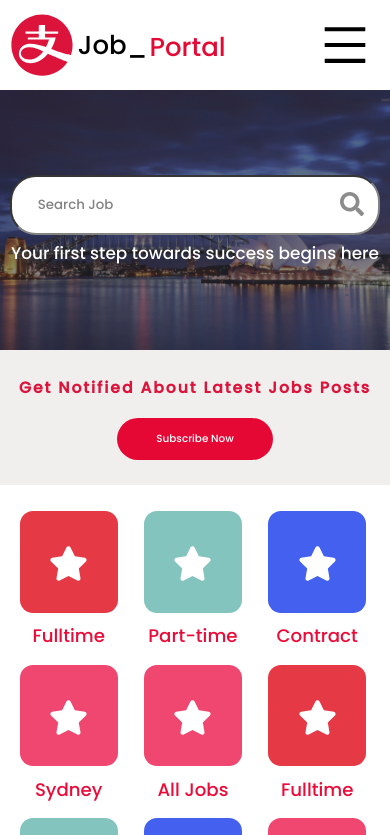
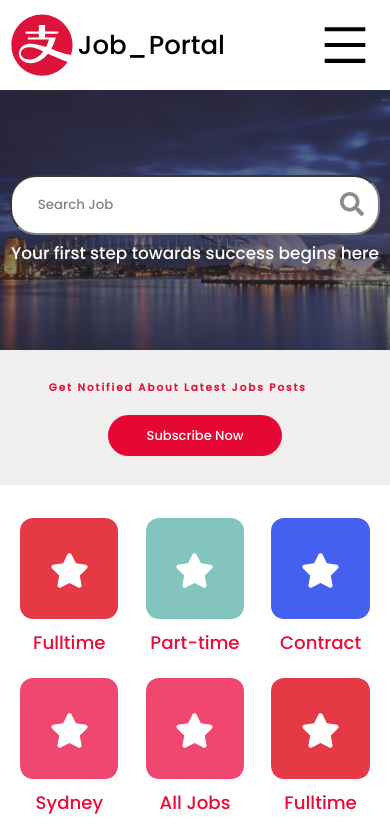
Before and after one commit to Ksoni3/jobportal, a React (Create React App) app in the folder client/: page / in a window 390 px wide. Shown: the top 835 px of the page. Built offline with nearby package versions, Linux system fonts and the light colour scheme.

Commit message:
responsive

```diff
--- a/client/src/components/Navbar.js
+++ b/client/src/components/Navbar.js
@@ -20,7 +20,7 @@ const Navbar = () => {
     <div className="nav-wrapper">
       <div className='logo-wrapper'>
       <AiFillAlipayCircle style={{ color: 'crimson' }} />
-      <h1> Job_</h1>
+      <h1> Job_</h1><span>Portal</span>
       </div>
       <ul className='largescreen-navbar'>
         <li>
--- a/client/src/styles/_mixin.scss
+++ b/client/src/styles/_mixin.scss
@@ -7,8 +7,14 @@
 
 
 @mixin mobile{
-    @media screen and (max-width: 600px){
+    @media screen and (max-width:480px){
         @content
     }
 
 }
+
+@mixin tablets {
+    @media screen  and (max-width: 990px) {
+      @content;
+    }
+  }
--- a/client/src/styles/categorycard.scss
+++ b/client/src/styles/categorycard.scss
@@ -1,14 +1,14 @@
 @import 'mixin';
 
 .cc-container {
-  width: 30.5%;
+  width: 28%;
   height: 12vh;
   border: solid 1px rgb(223, 200, 200);
   border-radius: 1rem;
+  margin: 0.5rem auto;
   display: flex;
   align-items: center;
   gap: 2rem;
-  margin-bottom: 0.5rem;
 
   @include mobile {
     border: none;
--- a/client/src/styles/employerscard.scss
+++ b/client/src/styles/employerscard.scss
@@ -9,7 +9,7 @@
   box-shadow: 2px 2px 10px whitesmoke;
   padding: 0 1rem;
 
-  @include mobile{
+  @include tablets{
     width: 50%;
     padding: 0 3rem;
 
--- a/client/src/styles/homepage.scss
+++ b/client/src/styles/homepage.scss
@@ -71,10 +71,11 @@
       @include mobile {
         margin-top: -2rem;
         letter-spacing: 0;
-
         padding: 0 5px;
         font-size: 1.3rem;
       }
+
+
     }
   }
 
@@ -85,6 +86,7 @@
     align-items: center;
 
     @include mobile {
+
       height: 16vh;
     }
 
@@ -97,6 +99,10 @@
       @include mobile {
         flex-direction: column;
         width: 100%;
+      }
+      @include tablets{
+         flex-direction: column;
+        width: 100%;
         gap: 1rem;
       }
     }
@@ -107,10 +113,14 @@
       font-size: 0.8rem;
       letter-spacing: 0.15rem;
       padding: 0;
-      @include mobile {
-        width: auto;
-        font-size: 1.2rem;
+
+
+
+      @include tablets{
+       width: 75%;
+        font-size: 0.8rem;
       }
+
     }
 
     button {
@@ -126,6 +136,12 @@
         width: auto;
         padding: 1rem 3rem;
       }
+
+      @include tablets {
+        width: auto;
+        font-size: 1rem;
+        padding: 0.8rem 3rem;
+      }
     }
   }
 
@@ -136,7 +152,8 @@
     flex-wrap: wrap;
     gap: 3rem;
     justify-content: flex-start;
-    @include mobile {
+    @include tablets {
+
       gap: 2rem;
       margin-bottom: 3rem;
     }
@@ -179,7 +196,7 @@
       .left-section {
         @include applyflex;
         flex-direction: column;
-        align-items: start;
+        align-items: flex-start;
         width: 50%;
         height: 90%;
 
--- a/client/src/styles/navbar.scss
+++ b/client/src/styles/navbar.scss
@@ -7,10 +7,8 @@
   justify-content: space-between;
   align-items: center;
 
-
   @include mobile {
     padding: 1.2rem 0.5rem;
-
   }
 
   .logo-wrapper {
@@ -25,33 +23,26 @@
     }
     h1 {
       font-size: 2rem;
-      @include mobile {
-        h1 {
-          font-size: 2rem;
-        }
-      }
     }
 
-    h1::before {
-      content: 'Portal';
-      position: absolute;
-      top: 10px;
-      left: 172px;
-      color: rgb(227, 10, 53);
+    span {
+      font-size: 2rem;
+      margin-left: -1rem;
+
       @include mobile {
-        font-size: 2rem;
-        top: 12px;
-        left: 143px;
+        margin-left: 0;
       }
     }
   }
 
   .largescreen-navbar {
-
     display: flex;
     gap: 2rem;
     margin-left: 10rem;
     @include mobile {
+      display: none;
+    }
+    @include tablets {
       display: none;
     }
 
@@ -65,6 +56,9 @@
         font-weight: 400;
         text-decoration: none;
         transition: 0.2s ease-in;
+        @include tablets {
+          font-size: 1rem;
+        }
 
         &:hover {
           color: black;
@@ -75,7 +69,8 @@
 
   .mobilescreen-navabar {
     display: none;
-    @include mobile {
+
+    @include tablets {
       @include applyflex;
       z-index: 100;
       background: white;
@@ -104,7 +99,7 @@
   }
   .outline-menu {
     display: none;
-    @include mobile {
+    @include tablets {
       margin-right: 1rem;
       display: block;
       font-size: 4rem;
```
